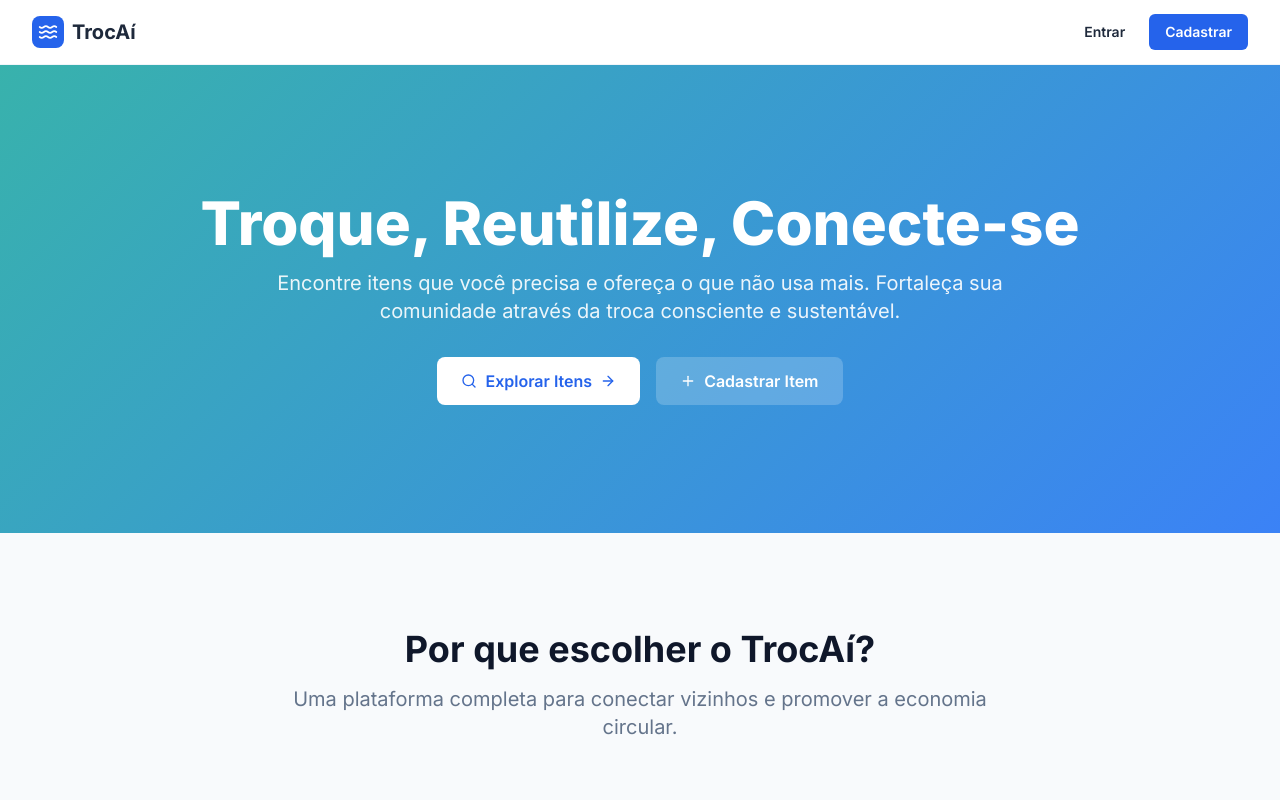
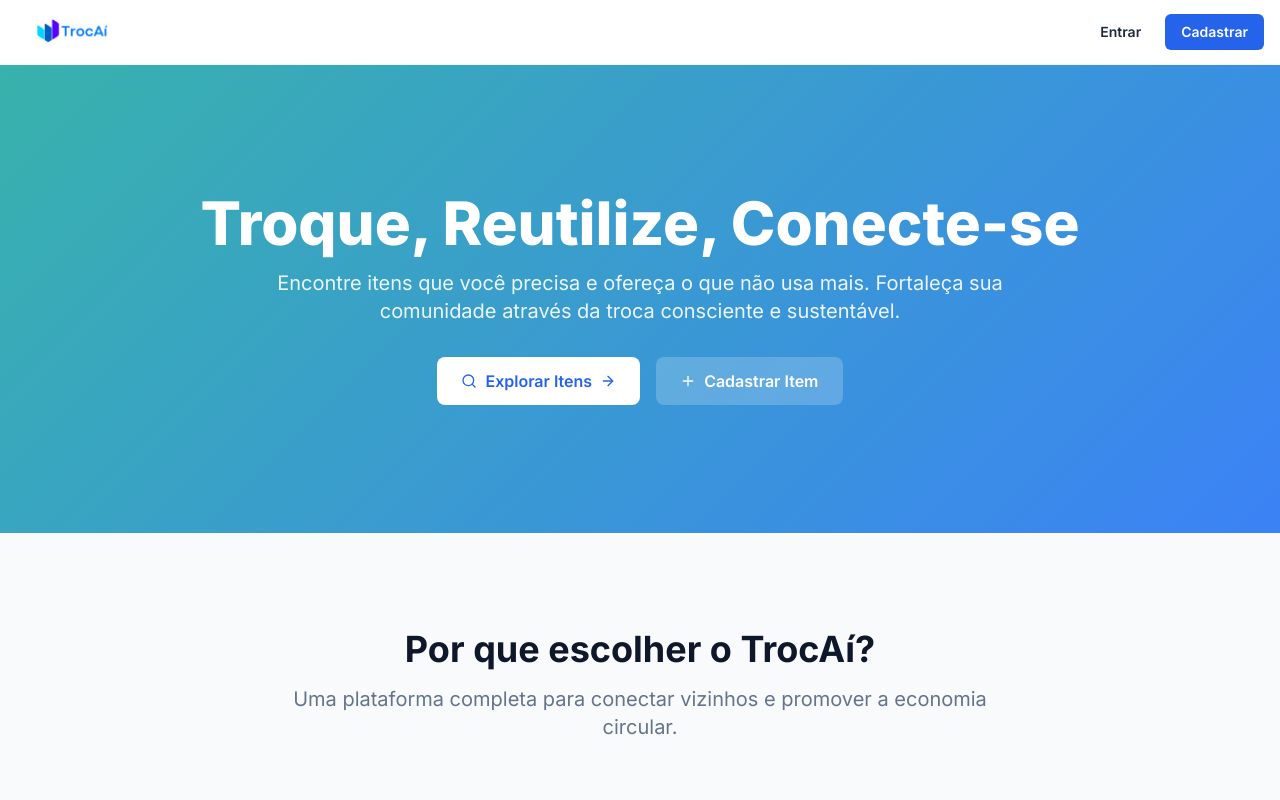
Before and after one commit to angelataide/app-feira-de-trocas, a React (Vite) app in the folder frontend/: page / in a window 1280 px wide. Shown: the top 800 px of the page. Built offline with nearby package versions, Linux system fonts and the light colour scheme.

Commit message:
feat: add image logo

```diff
--- a/frontend/src/components/HomePage/Navbar.jsx
+++ b/frontend/src/components/HomePage/Navbar.jsx
@@ -1,19 +1,18 @@
-import { Waves } from "lucide-react";
+import logo from "../../assets/Blue_Modern_Business_Corporate_Logo.png";
 import { Link } from "react-router-dom";
 
 export default function Navbar() {
     return (
         <header className="bg-white/80 backdrop-blur-sm border-b border-neutral-100 sticky top-0 z-50">
-            <div className="max-w-7xl mx-auto px-4 sm:px-6 lg:px-8">
+            <div className="max-w-7xl mx-auto px-4 sm-px-6 lg-px-8">
                 <div className="flex justify-between items-center h-16">
-                    <a href="/" className="flex items-center gap-2">
-                        <div className="w-8 h-8 bg-primary-600 rounded-lg flex items-center justify-center">
-                            <Waves className="w-5 h-5 text-white" />
-                        </div>
-                        <h1 className="text-xl font-bold text-neutral-800">
-                            TrocAí
-                        </h1>
-                    </a>
+                    <Link to="/" className="flex items-center gap-3">
+                        <img
+                            src={logo}
+                            alt="TrocAí Logo"
+                            className="h-auto w-30"
+                        />
+                    </Link>
                     <nav className="flex items-center gap-2">
                         <Link to="/login">
                             <button className="px-4 py-2 text-sm font-semibold text-neutral-800 hover:bg-neutral-100 rounded-md transition-colors">
```
Also changed, not shown: frontend/src/assets/Blue_Modern_Business_Corporate_Logo.png (added).
